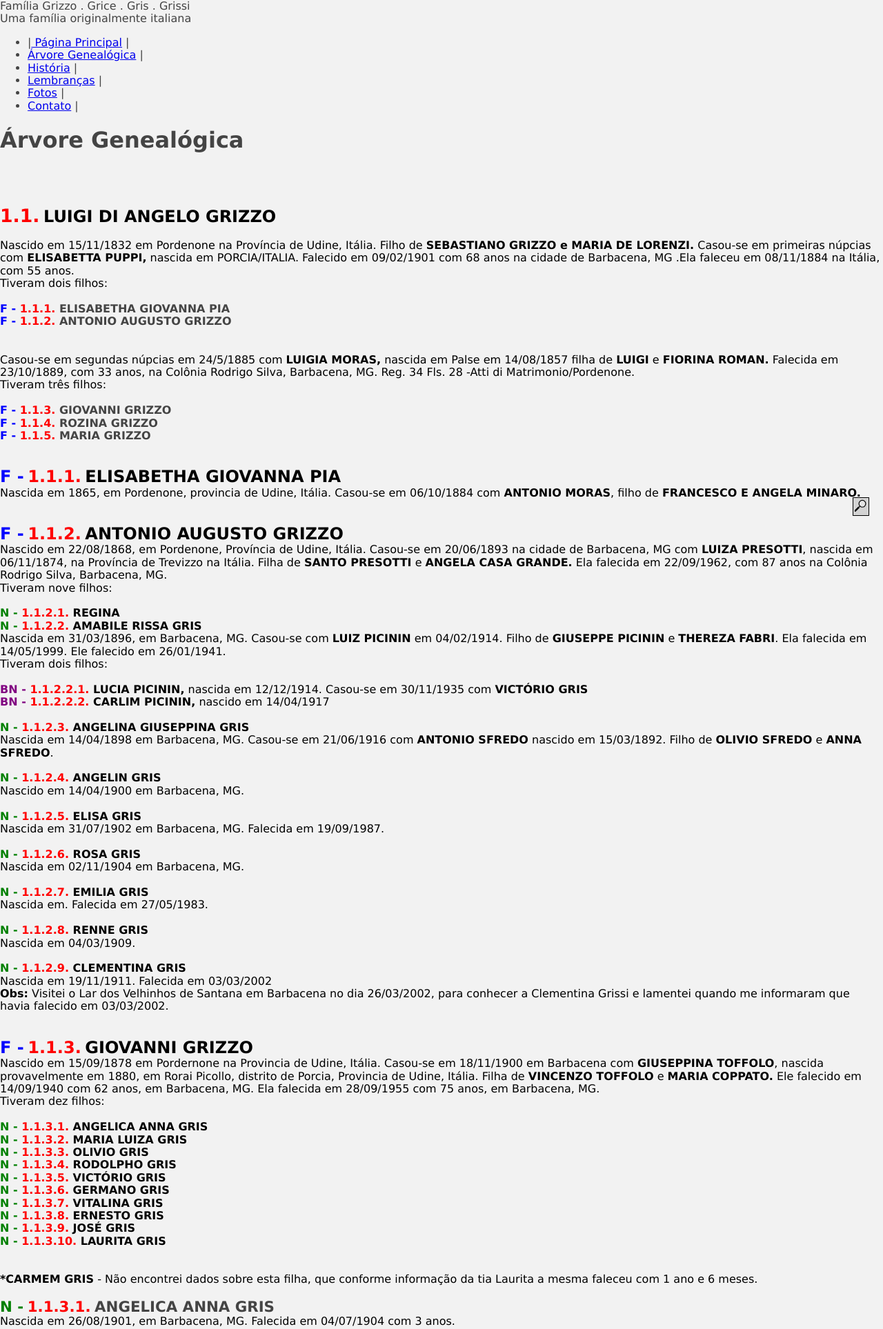
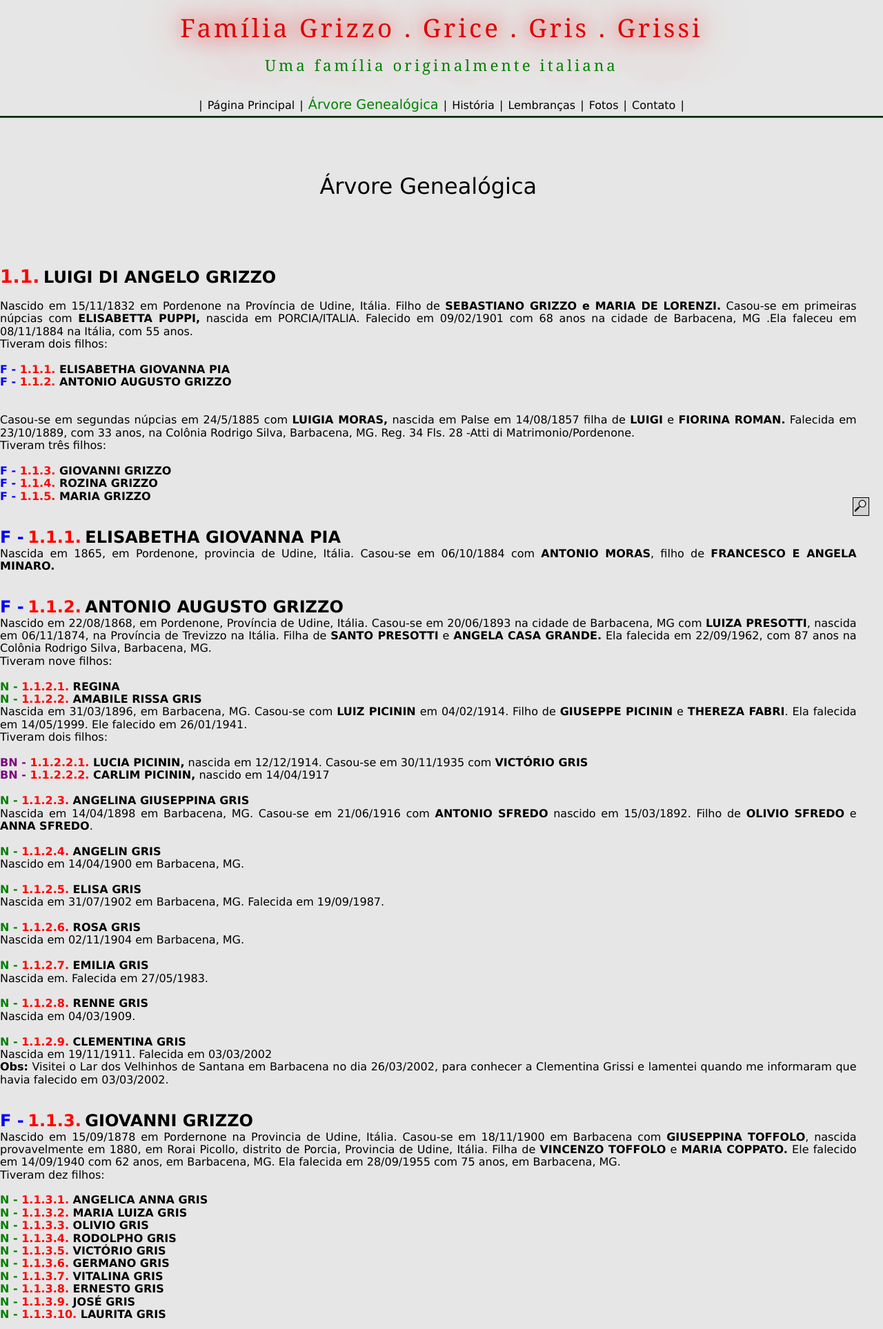
Before and after one commit to criscmaia/SiteGrissi, a PHP site: page /arvore-genealogica.php in a window 1280 px wide. Shown: the top 1927 px of the page at 69% size. Run offline with PHP 8.4, Linux system fonts and the light colour scheme; some libraries are stand-ins or nearby versions.

Commit message:
trying to fix the  mess.. -_-

```diff
--- a/index.css
+++ b/index.css
@@ -1,95 +1,285 @@
-body {
-    background-color: #f2f2f2;
-    font-family: verdana, Helvetica, sans-serif;
-    color: #444;
+html,
+body,
+div,
+span,
+object,
+iframe,
+h1,
+h2,
+h3,
+h4,
+h5,
+h6,
+p,
+blockquote,
+pre,
+abbr,
+address,
+cite,
+code,
+del,
+dfn,
+em,
+img,
+ins,
+kbd,
+q,
+samp,
+small,
+strong,
+sub,
+sup,
+var,
+b,
+i,
+dl,
+dt,
+dd,
+ol,
+ul,
+li,
+fieldset,
+form,
+label,
+legend,
+table,
+caption,
+tbody,
+tfoot,
+thead,
+tr,
+th,
+td,
+article,
+aside,
+canvas,
+details,
+figcaption,
+figure,
+footer,
+header,
+hgroup,
+menu,
+nav,
+section,
+summary,
+time,
+mark,
+audio,
+video {
+    margin: 0;
+    padding: 0;
+    border: 0;
+    outline: 0;
+    font-size: 100%;
+    vertical-align: baseline;
+    background: transparent;
 }
 
-.clearFloat {
-    clear: both;
+article,
+aside,
+details,
+figcaption,
+figure,
+footer,
+header,
+hgroup,
+menu,
+nav,
+section {
+    display: block;
 }
 
-.container {
-    max-width: 1098px;
+nav ul {
+    list-style: none;
+}
+
+blockquote,
+q {
+    quotes: none;
+}
+
+blockquote:before,
+blockquote:after,
+q:before,
+q:after {
+    content: '';
+    content: none;
+}
+
+a {
+    margin: 0;
+    padding: 0;
+    font-size: 100%;
+    vertical-align: baseline;
+    background: transparent;
+}
+
+ins {
+    background-color: #ff9;
+    color: #000;
+    text-decoration: none;
+}
+
+mark {
+    background-color: #ff9;
+    color: #000;
+    font-style: italic;
+    font-weight: bold;
+}
+
+del {
+    text-decoration: line-through;
+}
+
+abbr[title],
+dfn[title] {
+    border-bottom: 1px dotted;
+    cursor: help;
+}
+
+table {
+    border-collapse: collapse;
+    border-spacing: 0;
+}
+
+hr {
+    display: block;
+    height: 1px;
+    border: 0;
+    border-top: 1px solid #ccc;
+    margin: 1em 0;
+    padding: 0;
+}
+
+input,
+select {
+    vertical-align: middle;
+}
+
+body {
+    background-color: #E6E6E6;
+    font-family: verdana, Helvetica, sans-serif;
+    font-size: 1em;
+    height: 100%;
+    margin: 0px;
+    padding: 0px;
+    width: 100%;
+    text-align: center;
+}
+
+h1 {
+    text-align: center;
+    font-size: 3em;
+    padding: 20px;
+    font-weight: 100;
+}
+
+#layout {
     margin-left: auto;
     margin-right: auto;
+    margin-top: 0px;
+    position: relative;
+    width: 100%;
+    text-align: left;
 }
 
-header {
-    text-align: center;
-    padding: 20px 0;
-    /*    background-color: #f2f2f2;*/
-}
-
-header h1 {
+#mobile-titulo {
     font-family: Tallys, Georgia, serif;
     font-size: 2.3em;
     margin: 15px 0;
     line-height: 1.4em;
-    color: #CE2B37;
+    color: #DD0000;
     letter-spacing: 4px;
     text-align: center;
-    /*    text-shadow: 0 0 3.1em #e00, 0 0 0.8em #e00;*/
+    text-shadow: 0 0 3.1em #e00, 0 0 0.8em #e00;
 }
 
-header h2 {
+#mobile-subtitulo {
     font-family: Tallys, Georgia, serif;
     font-size: 1.4em;
     letter-spacing: 4px;
-    color: #009246;
+    color: #008000;
     text-align: center;
 }
 
-nav {
+#mobile-centralizarmenu {
+    text-align: center;
+    padding: 30px 0 40px 0
+}
+
+#mobile-navcontainer {
     font-family: verdana, Helvetica, sans-serif;
-    text-align: center;
+    margin: 0 auto;
+    width: 100%;
     border-bottom-width: 3px;
-    border-bottom-color: #009246;
+    border-bottom-color: #008000;
     border-bottom-style: groove;
 }
 
-nav a {
-    line-height: 1.6em;
-    text-decoration: none;
-    color: #444;
-    padding: 0 2px;
+#intro {
+    padding: 0 !important;
+    width: 97%;
+    text-align: center;
+    margin-top: 5px;
+    padding: 0;
+    text-align: justify;
 }
 
-nav a:hover,
-nav a#current {
+#navcontainer {
+    font-family: verdana, Helvetica, sans-serif;
+    margin: 0 auto;
+    width: 100%;
+    border-bottom-width: 3px;
+    border-bottom-color: #008000;
+    border-bottom-style: groove;
+}
+
+#navlist {
+    width: 100%;
+    text-align: center;
+    margin: 0 auto;
+    padding: 0;
+    text-indent: 0;
+    list-style-type: none;
+}
+
+#navlist li {
+    padding: 0;
+    margin: 0;
+    text-indent: 0;
+    display: inline;
+}
+
+#navlist li a {
+    line-height: 1.6em;
+    /*    letter-spacing: -1px;*/
+    text-decoration: none;
+    color: black;
+    /*    font-size: 0.9em;*/
+    padding: 0 2px;
+    border-top: .5em solid #E6E6E6;
+}
+
+#navlist li a:hover,
+#navlist a#current {
     color: #DD0000;
     border-top: none;
     font-size: 1.2em;
 }
 
-nav a#current {
+#navlist a#current {
     color: #008000;
 }
 
-main {}
-
-main h1 {
-    font-weight: 400;
-    text-align: center;
+.home {
+    margin-left: auto;
+    margin-right: auto;
+    max-width: 680px;
 }
 
-footer {
-    padding-top: 30px;
-}
-
-footer a {
-    text-decoration: none;
-    color: inherit;
-}
-
-
-/* index.php */
-
-figure {
-    text-align: center;
-}
-
-figure img {
-    max-width: 100%;
+.home img {
+    width: 100%;
     height: auto;
 }
 
```
Also changed, not shown: other parts of index.css (+20 -132 lines).
